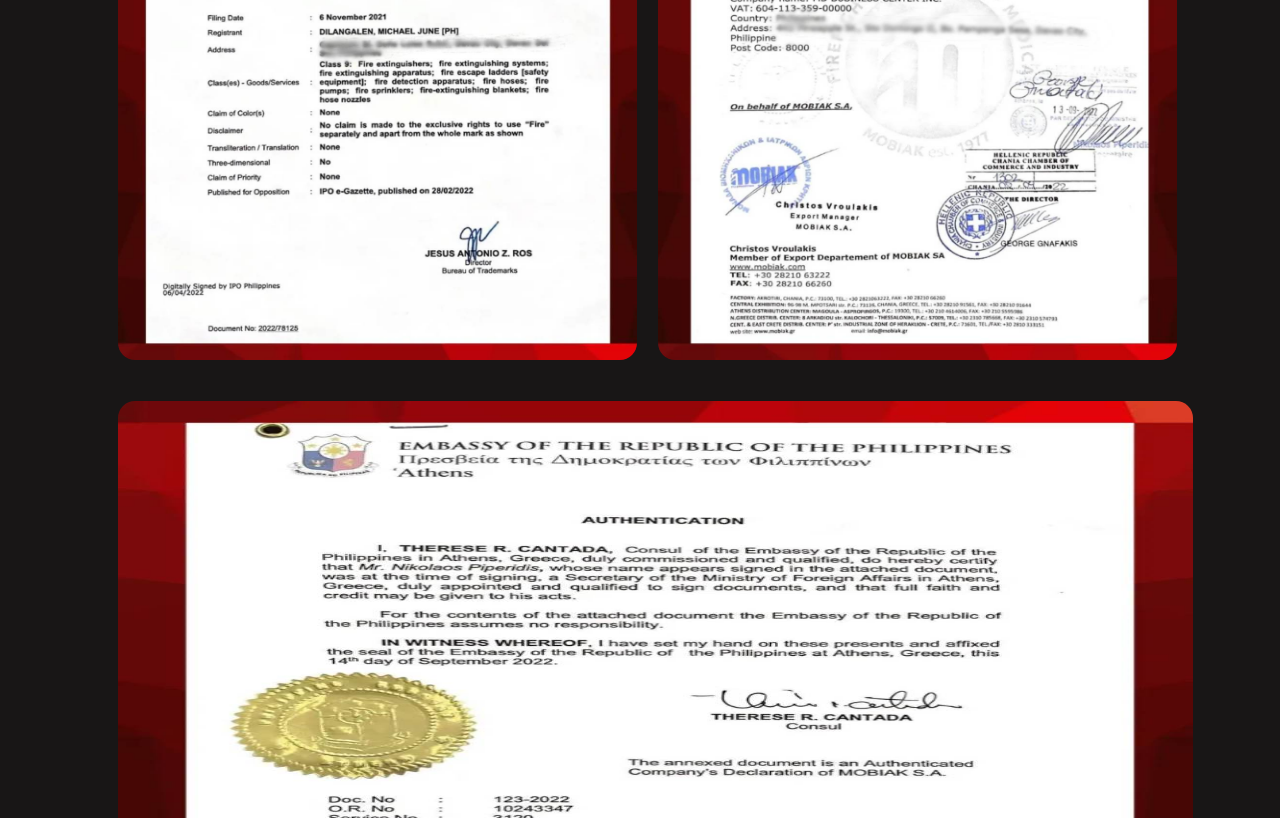
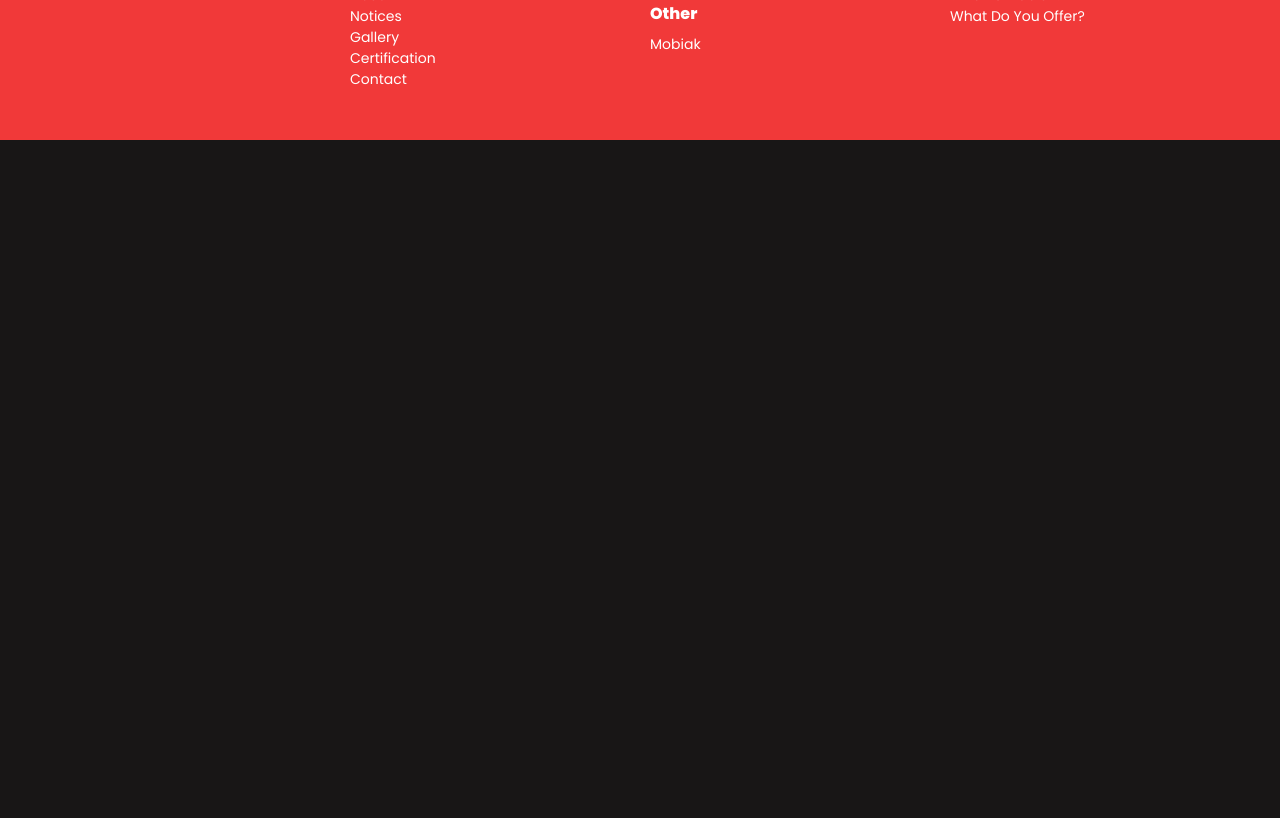
Before and after one commit to RinaCLDS/gemfirephilippines.com, a plain HTML site: page index.html in a window 1280 px wide. Shown: the part 5169-5987 px from the top of the page. After the commit the page ends 5309 px from the top, so only its background shows below. Drawn offline with Linux system fonts and the light colour scheme.

Commit message:
Update index.html

```diff
--- a/index.html
+++ b/index.html
@@ -220,29 +220,6 @@
 </section>
 
 
-
-
-
-<h1 class="sert"> <span> Certification </span> </h1>
-
-<section class="cert" id="cert">
-
-
-    <div class="image">
-    <img src="image/reg1.jpg" alt="">
-    </div>
-
-    <div class="image">
-        <img src="image/reg2.jpg" alt="">
-        </div>
-
-    <div class="image">
-            <img src="image/reg3.jpg" alt="">
-            </div>
-
-</section>
-
-
 <footer class="footer" id="footer">
     <div class="start-learning">
         <div class="footer-start">
```
